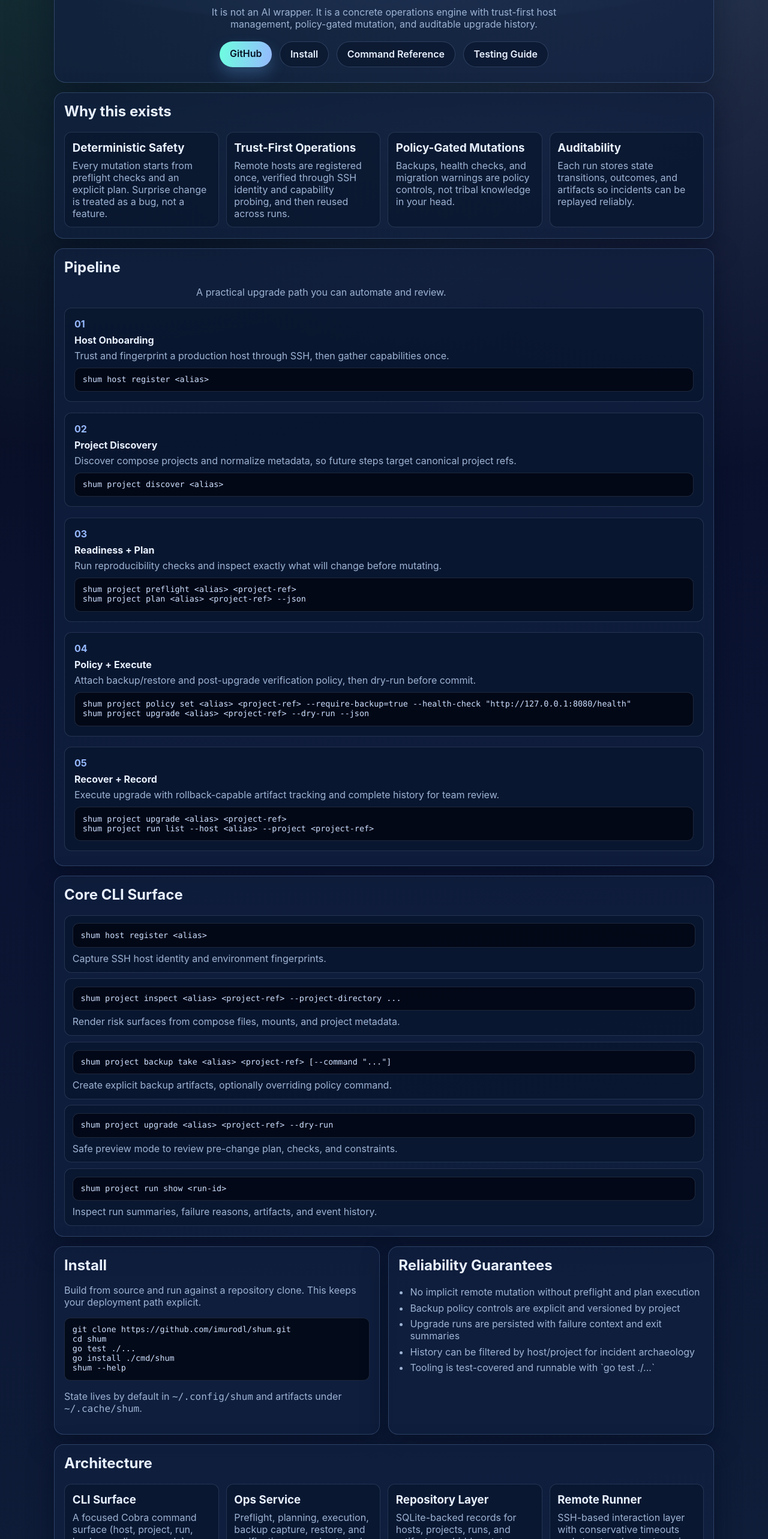
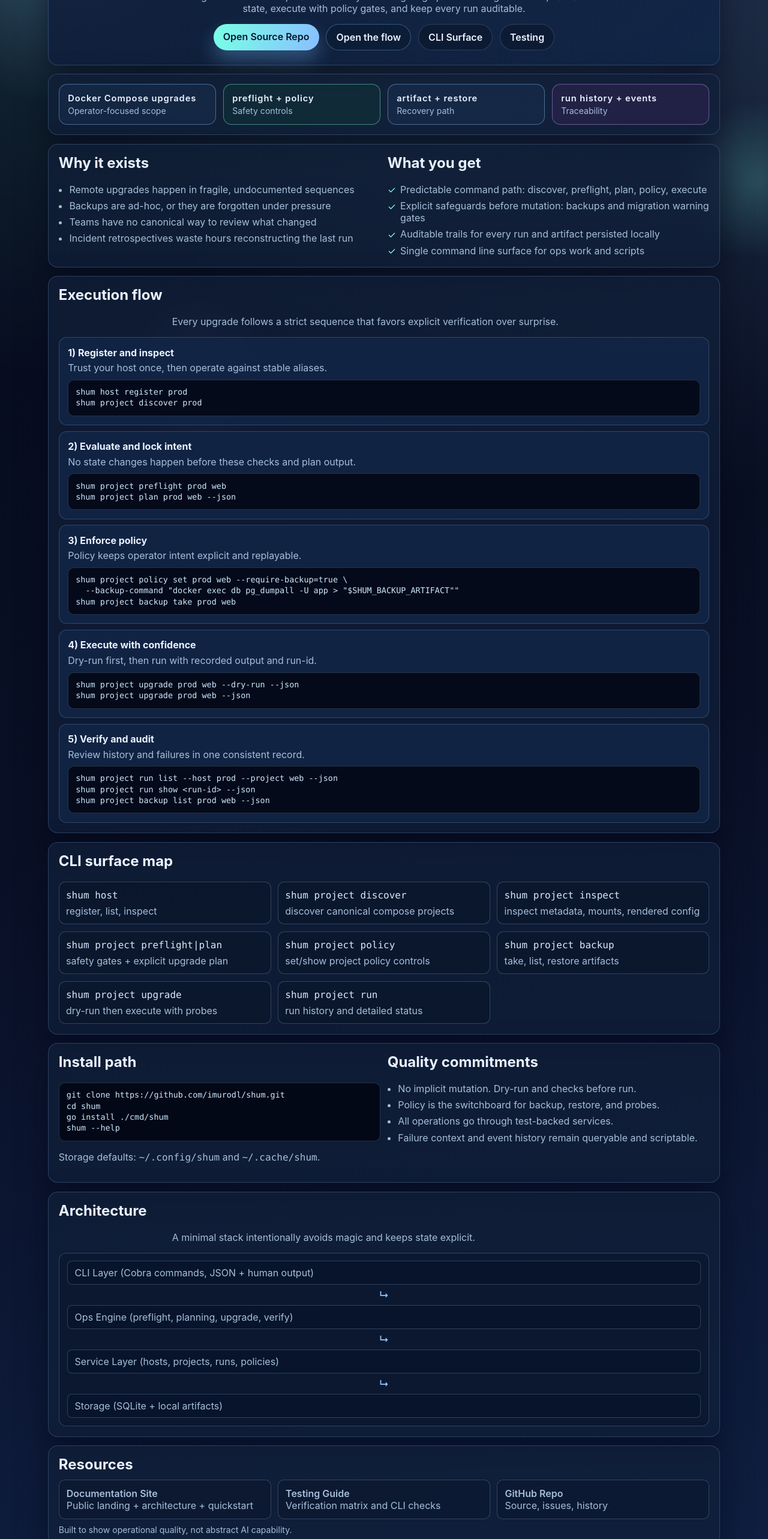
Before and after one commit to imurodl/shum, a Vue app in the folder site/: page / in a window 1280 px wide. Shown: the part 200-2766 px from the top of the page at 60% size. Built offline with nearby package versions, Linux system fonts and the light colour scheme.

Commit message:
feat: launch-style landing redesign for shum docs site

```diff
--- a/site/src/App.vue
+++ b/site/src/App.vue
@@ -1,192 +1,184 @@
 <script setup>
-const principles = [
+const metrics = [
+  { label: 'Operator-focused scope', value: 'Docker Compose upgrades', tone: 'blue' },
+  { label: 'Safety controls', value: 'preflight + policy', tone: 'teal' },
+  { label: 'Recovery path', value: 'artifact + restore', tone: 'blue' },
+  { label: 'Traceability', value: 'run history + events', tone: 'violet' },
+]
+
+const pains = [
+  'Remote upgrades happen in fragile, undocumented sequences',
+  'Backups are ad-hoc, or they are forgotten under pressure',
+  'Teams have no canonical way to review what changed',
+  'Incident retrospectives waste hours reconstructing the last run',
+]
+
+const outcomes = [
+  'Predictable command path: discover, preflight, plan, policy, execute',
+  'Explicit safeguards before mutation: backups and migration warning gates',
+  'Auditable trails for every run and artifact persisted locally',
+  'Single command line surface for ops work and scripts',
+]
+
+const commandFlow = [
   {
-    name: 'Deterministic Safety',
-    body: 'Every mutation starts from preflight checks and an explicit plan. Surprise change is treated as a bug, not a feature.',
+    title: '1) Register and inspect',
+    command: 'shum host register prod\nshum project discover prod',
+    note: 'Trust your host once, then operate against stable aliases.',
   },
   {
-    name: 'Trust-First Operations',
-    body: 'Remote hosts are registered once, verified through SSH identity and capability probing, and then reused across runs.',
+    title: '2) Evaluate and lock intent',
+    command: 'shum project preflight prod web\nshum project plan prod web --json',
+    note: 'No state changes happen before these checks and plan output.',
   },
   {
-    name: 'Policy-Gated Mutations',
-    body: 'Backups, health checks, and migration warnings are policy controls, not tribal knowledge in your head.',
+    title: '3) Enforce policy',
+    command:
+      'shum project policy set prod web --require-backup=true \\\n  --backup-command "docker exec db pg_dumpall -U app > \"$SHUM_BACKUP_ARTIFACT\""\nshum project backup take prod web',
+    note: 'Policy keeps operator intent explicit and replayable.',
   },
   {
-    name: 'Auditability',
-    body: 'Each run stores state transitions, outcomes, and artifacts so incidents can be replayed reliably.',
+    title: '4) Execute with confidence',
+    command: 'shum project upgrade prod web --dry-run --json\nshum project upgrade prod web --json',
+    note: 'Dry-run first, then run with recorded output and run-id.',
+  },
+  {
+    title: '5) Verify and audit',
+    command:
+      'shum project run list --host prod --project web --json\nshum project run show <run-id> --json\nshum project backup list prod web --json',
+    note: 'Review history and failures in one consistent record.',
   },
 ]
 
-const pipeline = [
-  {
-    title: 'Host Onboarding',
-    command: 'shum host register <alias>',
-    detail: 'Trust and fingerprint a production host through SSH, then gather capabilities once.',
-  },
-  {
-    title: 'Project Discovery',
-    command: 'shum project discover <alias>',
-    detail: 'Discover compose projects and normalize metadata, so future steps target canonical project refs.',
-  },
-  {
-    title: 'Readiness + Plan',
-    command: 'shum project preflight <alias> <project-ref>\nshum project plan <alias> <project-ref> --json',
-    detail: 'Run reproducibility checks and inspect exactly what will change before mutating.',
-  },
-  {
-    title: 'Policy + Execute',
-    command: 'shum project policy set <alias> <project-ref> --require-backup=true --health-check "http://127.0.0.1:8080/health"\nshum project upgrade <alias> <project-ref> --dry-run --json',
-    detail: 'Attach backup/restore and post-upgrade verification policy, then dry-run before commit.',
-  },
-  {
-    title: 'Recover + Record',
-    command: 'shum project upgrade <alias> <project-ref>\nshum project run list --host <alias> --project <project-ref>',
-    detail: 'Execute upgrade with rollback-capable artifact tracking and complete history for team review.',
-  },
+const cliSurface = [
+  ['shum host', 'register, list, inspect'],
+  ['shum project discover', 'discover canonical compose projects'],
+  ['shum project inspect', 'inspect metadata, mounts, rendered config'],
+  ['shum project preflight|plan', 'safety gates + explicit upgrade plan'],
+  ['shum project policy', 'set/show project policy controls'],
+  ['shum project backup', 'take, list, restore artifacts'],
+  ['shum project upgrade', 'dry-run then execute with probes'],
+  ['shum project run', 'run history and detailed status'],
 ]
 
-const cliRef = [
-  {
-    command: 'shum host register <alias>',
-    description: 'Capture SSH host identity and environment fingerprints.',
-  },
-  {
-    command: 'shum project inspect <alias> <project-ref> --project-directory ...',
-    description: 'Render risk surfaces from compose files, mounts, and project metadata.',
-  },
-  {
-    command: 'shum project backup take <alias> <project-ref> [--command "..."]',
-    description: 'Create explicit backup artifacts, optionally overriding policy command.',
-  },
-  {
-    command: 'shum project upgrade <alias> <project-ref> --dry-run',
-    description: 'Safe preview mode to review pre-change plan, checks, and constraints.',
-  },
-  {
-    command: 'shum project run show <run-id>',
-    description: 'Inspect run summaries, failure reasons, artifacts, and event history.',
-  },
+const docs = [
+  ['Documentation Site', 'https://imurodl.me/shum/', 'Public landing + architecture + quickstart'],
+  ['Testing Guide', 'https://github.com/imurodl/shum/blob/main/docs/testing.md', 'Verification matrix and CLI checks'],
+  ['GitHub Repo', 'https://github.com/imurodl/shum', 'Source, issues, history'],
 ]
 
-const installCommands = [
-  'git clone https://github.com/imurodl/shum.git',
-  'cd shum',
-  'go test ./...',
-  'go install ./cmd/shum',
-  'shum --help',
-]
-
-const checks = [
-  'No implicit remote mutation without preflight and plan execution',
-  'Backup policy controls are explicit and versioned by project',
-  'Upgrade runs are persisted with failure context and exit summaries',
-  'History can be filtered by host/project for incident archaeology',
-  'Tooling is test-covered and runnable with `go test ./...`',
-]
-
-const architecture = [
-  {
-    name: 'CLI Surface',
-    text: 'A focused Cobra command surface (host, project, run, backup, policy, upgrade) designed for operators.',
-  },
-  {
-    name: 'Ops Service',
-    text: 'Preflight, planning, execution, backup capture, restore, and verification are orchestrated with explicit state transitions.',
-  },
-  {
-    name: 'Repository Layer',
-    text: 'SQLite-backed records for hosts, projects, runs, and artifacts; no hidden state.',
-  },
-  {
-    name: 'Remote Runner',
-    text: 'SSH-based interaction layer with conservative timeouts and structured output parsing.',
-  },
-]
 </script>
 
 <template>
   <div class="page">
     <div class="halo" aria-hidden="true"></div>
-    <main class="stage">
-      <header class="hero">
-        <p class="eyebrow">Self-hosted Operations Infrastructure</p>
+    <div class="glow glow-a"></div>
+    <div class="glow glow-b"></div>
+    <main class="sheet">
+      <header class="hero panel">
+        <p class="eyebrow">Self-Hosted Operations Platform</p>
         <h1>shum</h1>
-        <p class="subtitle">
-          A reliability-first CLI for safer Docker Compose upgrades on remote Linux hosts.
-        </p>
-        <p class="description">
-          It is not an AI wrapper. It is a concrete operations engine with trust-first host management,
-          policy-gated mutation, and auditable upgrade history.
-        </p>
+        <p class="subtitle">Safe, recoverable Docker Compose upgrades for real Linux fleets.</p>
+        <p class="lead">You get deterministic operational safety without giving up control. Register hosts, validate state, execute with policy gates, and keep every run auditable.</p>
         <div class="actions">
-          <a class="btn btn-primary" href="https://github.com/imurodl/shum" target="_blank" rel="noopener noreferrer">GitHub</a>
-          <a class="btn btn-ghost" href="#start">Install</a>
-          <a class="btn btn-ghost" href="#commands">Command Reference</a>
-          <a class="btn btn-ghost" href="https://github.com/imurodl/shum/blob/main/docs/testing.md" target="_blank" rel="noopener noreferrer">Testing Guide</a>
+          <a class="btn btn-primary" href="https://github.com/imurodl/shum" target="_blank" rel="noopener noreferrer">Open Source Repo</a>
+          <a class="btn btn-secondary" href="#flow">Open the flow</a>
+          <a class="btn btn-ghost" href="#cli">CLI Surface</a>
+          <a class="btn btn-ghost" href="https://github.com/imurodl/shum/blob/main/docs/testing.md">Testing</a>
         </div>
       </header>
 
-      <section class="panel">
-        <h2>Why this exists</h2>
-        <div class="grid">
-          <article v-for="item in principles" :key="item.name" class="card">
-            <h3>{{ item.name }}</h3>
-            <p>{{ item.body }}</p>
+      <section class="panel metrics">
+        <article v-for="item in metrics" :key="item.label" :class="['metric', `tone-${item.tone}`]">
+          <p class="metric-value">{{ item.value }}</p>
+          <p class="metric-label">{{ item.label }}</p>
+        </article>
+      </section>
+
+      <section class="panel split-2">
+        <article>
+          <h2>Why it exists</h2>
+          <ul class="list">
+            <li v-for="item in pains" :key="item">{{ item }}</li>
+          </ul>
+        </article>
+        <article>
+          <h2>What you get</h2>
+          <ol class="check-list">
+            <li v-for="item in outcomes" :key="item">
+              <span class="dot" aria-hidden="true">✓</span>
+              <span>{{ item }}</span>
+            </li>
+          </ol>
+        </article>
+      </section>
+
+      <section class="panel" id="flow">
+        <h2>Execution flow</h2>
+        <p class="section-copy">Every upgrade follows a strict sequence that favors explicit verification over surprise.</p>
+        <div class="timeline">
+          <article v-for="step in commandFlow" :key="step.title" class="timeline-card">
+            <h3>{{ step.title }}</h3>
+            <p>{{ step.note }}</p>
+            <pre><code>{{ step.command }}</code></pre>
           </article>
         </div>
       </section>
 
-      <section class="panel">
-        <h2>Pipeline</h2>
-        <p class="section-copy">A practical upgrade path you can automate and review.</p>
-        <ol class="steps">
-          <li v-for="(step, index) in pipeline" :key="step.title" class="step">
-            <span class="step-index">0{{ index + 1 }}</span>
-            <h3>{{ step.title }}</h3>
-            <p>{{ step.detail }}</p>
-            <pre><code>{{ step.command }}</code></pre>
-          </li>
-        </ol>
-      </section>
-
-      <section class="panel" id="commands">
-        <h2>Core CLI Surface</h2>
-        <div class="command-list">
-          <div v-for="item in cliRef" :key="item.command" class="command-item">
-            <pre><code>{{ item.command }}</code></pre>
-            <p>{{ item.description }}</p>
-          </div>
+      <section class="panel" id="cli">
+        <h2>CLI surface map</h2>
+        <div class="cli-grid">
+          <article v-for="entry in cliSurface" :key="entry[0]" class="cli-row">
+            <code>{{ entry[0] }}</code>
+            <p>{{ entry[1] }}</p>
+          </article>
         </div>
       </section>
 
-      <section class="split">
-        <article id="start" class="panel">
-          <h2>Install</h2>
-          <p class="section-copy">
-            Build from source and run against a repository clone. This keeps your deployment path explicit.
-          </p>
-          <pre><code>{{ installCommands.join('\n') }}</code></pre>
-          <p class="muted">State lives by default in <code>~/.config/shum</code> and artifacts under <code>~/.cache/shum</code>.</p>
+      <section class="panel split-2">
+        <article>
+          <h2>Install path</h2>
+          <pre><code>git clone https://github.com/imurodl/shum.git
+cd shum
+go install ./cmd/shum
+shum --help</code></pre>
+          <p class="muted">Storage defaults: <code>~/.config/shum</code> and <code>~/.cache/shum</code>.</p>
         </article>
-
-        <article class="panel">
-          <h2>Reliability Guarantees</h2>
-          <ul>
-            <li v-for="item in checks" :key="item">{{ item }}</li>
+        <article>
+          <h2>Quality commitments</h2>
+          <ul class="list">
+            <li>No implicit mutation. Dry-run and checks before run.</li>
+            <li>Policy is the switchboard for backup, restore, and probes.</li>
+            <li>All operations go through test-backed services.</li>
+            <li>Failure context and event history remain queryable and scriptable.</li>
           </ul>
         </article>
       </section>
 
       <section class="panel">
         <h2>Architecture</h2>
-        <div class="grid architecture">
-          <article v-for="item in architecture" :key="item.name" class="card">
-            <h3>{{ item.name }}</h3>
-            <p>{{ item.text }}</p>
-          </article>
+        <p class="section-copy">A minimal stack intentionally avoids magic and keeps state explicit.</p>
+        <div class="arch">
+          <div class="arch-layer">CLI Layer (Cobra commands, JSON + human output)</div>
+          <div class="arch-arrow">↳</div>
+          <div class="arch-layer">Ops Engine (preflight, planning, upgrade, verify)</div>
+          <div class="arch-arrow">↳</div>
+          <div class="arch-layer">Service Layer (hosts, projects, runs, policies)</div>
+          <div class="arch-arrow">↳</div>
+          <div class="arch-layer">Storage (SQLite + local artifacts)</div>
         </div>
       </section>
+
+      <footer class="panel footer">
+        <h2>Resources</h2>
+        <div class="resource-grid">
+          <a v-for="resource in docs" :key="resource[0]" :href="resource[1]" target="_blank" rel="noopener noreferrer" class="resource-card">
+            <p class="resource-title">{{ resource[0] }}</p>
+            <p>{{ resource[2] }}</p>
+          </a>
+        </div>
+        <p class="muted tiny">Built to show operational quality, not abstract AI capability.</p>
+      </footer>
     </main>
   </div>
 </template>
--- a/site/src/style.css
+++ b/site/src/style.css
@@ -1,121 +1,162 @@
 :root {
-  --bg: #040913;
-  --bg-soft: #0d1528;
-  --panel: rgba(17, 33, 64, 0.72);
-  --line: rgba(154, 194, 255, 0.22);
-  --text: #e8f1ff;
-  --muted: #9eb4d4;
-  --accent: #6cffdf;
-  --accent-alt: #96b9ff;
-  --danger: #ff647f;
+  --bg-0: #050b1a;
+  --bg-1: #090f25;
+  --panel: rgba(17, 31, 57, 0.74);
+  --panel-strong: rgba(20, 39, 72, 0.84);
+  --line: rgba(155, 195, 255, 0.22);
+  --text: #eaf2ff;
+  --muted: #a5bfd9;
+  --teal: #79ffe6;
+  --blue: #88c0ff;
+  --violet: #c59bff;
+  --ring: rgba(122, 198, 255, 0.35);
 }
 
-*,
-*::before,
-*::after {
+*, *::before, *::after {
   box-sizing: border-box;
 }
 
 @media (prefers-reduced-motion: reduce) {
   * {
-    animation-duration: 0s !important;
+    animation-duration: 0.01ms !important;
     animation-iteration-count: 1 !important;
     transition-duration: 0.01ms !important;
   }
 }
 
+html {
+  scroll-behavior: smooth;
+}
+
 body {
   margin: 0;
+  color: var(--text);
+  min-height: 100vh;
   font-family: Inter, 'Segoe UI', 'Trebuchet MS', sans-serif;
-  color: var(--text);
   background:
-    radial-gradient(circle at 16% -8%, rgba(108, 255, 223, 0.22), transparent 36%),
-    radial-gradient(circle at 86% 0%, rgba(150, 185, 255, 0.26), transparent 32%),
-    linear-gradient(170deg, #050913 0%, #0a1230 42%, #0f1e3a 100%);
-  min-height: 100vh;
+    radial-gradient(circle at 15% -10%, rgba(121, 255, 230, 0.2), transparent 34%),
+    radial-gradient(circle at 88% 0%, rgba(136, 192, 255, 0.22), transparent 34%),
+    linear-gradient(168deg, var(--bg-0) 0%, var(--bg-1) 52%, #0f1f41 100%);
 }
 
 .page {
   min-height: 100vh;
   display: flex;
   justify-content: center;
+  padding: 0 0 2.4rem;
+  position: relative;
+  overflow: hidden;
+}
+
+.sheet {
+  width: min(1120px, calc(100% - 2.4rem));
+  margin-top: 1.6rem;
+  display: grid;
+  gap: 0.9rem;
+  z-index: 1;
 }
 
 .halo {
   position: fixed;
-  inset: -180px -120px auto;
-  height: 420px;
-  border-radius: 100%;
-  background: radial-gradient(circle, rgba(150, 185, 255, 0.28), transparent 68%);
-  filter: blur(2px);
+  left: -190px;
+  top: -160px;
+  width: 560px;
+  height: 560px;
+  border-radius: 50%;
+  background: radial-gradient(circle, rgba(136, 192, 255, 0.24), transparent 64%);
+  filter: blur(3px);
   pointer-events: none;
 }
 
-.stage {
-  width: min(1100px, calc(100% - 2.4rem));
-  padding: 3.2rem 0 4rem;
-  display: grid;
-  gap: 1rem;
+.glow {
+  position: fixed;
+  width: 280px;
+  height: 280px;
+  border-radius: 50%;
+  pointer-events: none;
+  filter: blur(5px);
+  z-index: 0;
+}
+
+.glow-a {
+  right: -120px;
+  top: 45%;
+  background: radial-gradient(circle, rgba(121, 255, 230, 0.2), transparent 68%);
+}
+
+.glow-b {
+  left: 15%;
+  bottom: -170px;
+  background: radial-gradient(circle, rgba(197, 155, 255, 0.2), transparent 70%);
+}
+
+.panel {
   position: relative;
+  border: 1px solid var(--line);
+  background: var(--panel);
+  border-radius: 16px;
+  padding: 1rem 1.05rem 1.05rem;
+  box-shadow: 0 20px 50px rgba(2, 8, 25, 0.52);
+  animation: rise 0.45s ease;
 }
 
 .hero {
   text-align: center;
-  padding: 1.2rem 1rem 1.6rem;
-  border: 1px solid var(--line);
-  background: var(--panel);
-  border-radius: 20px;
-  box-shadow: 0 30px 70px rgba(4, 11, 29, 0.5);
+  padding: 1.4rem 1rem 1.5rem;
+  background: linear-gradient(135deg, rgba(14, 28, 56, 0.82), rgba(17, 37, 71, 0.9));
 }
 
 .eyebrow {
   margin: 0;
+  text-transform: uppercase;
+  font-size: 0.74rem;
+  letter-spacing: 0.22em;
   color: var(--muted);
-  font-size: 0.75rem;
-  letter-spacing: 0.22em;
-  text-transform: uppercase;
+}
+
+h1, h2, h3 {
+  margin-top: 0;
 }
 
 h1 {
-  margin: 0.45rem 0 0.55rem;
-  font-size: clamp(2.4rem, 8vw, 4rem);
-  line-height: 1;
-  letter-spacing: 0.04em;
-  font-weight: 800;
-}
-
-h2,
-h3 {
-  margin-top: 0;
+  font-size: clamp(2.35rem, 7vw, 4rem);
+  margin-bottom: 0.35rem;
 }
 
 .subtitle,
-.description,
+.lead,
 .section-copy {
-  color: var(--text);
-  max-width: 62ch;
+  max-width: 70ch;
   margin-left: auto;
   margin-right: auto;
 }
 
-.description {
+.subtitle {
+  font-size: 1.12rem;
+  color: var(--text);
+  margin-bottom: 0.2rem;
+}
+
+.lead,
+.section-copy {
   color: var(--muted);
-  margin-bottom: 1.2rem;
+  margin-top: 0.3rem;
 }
 
 .actions {
+  margin-top: 1.05rem;
   display: flex;
+  gap: 0.74rem;
+  justify-content: center;
   flex-wrap: wrap;
-  justify-content: center;
-  gap: 0.8rem;
 }
 
 .btn {
-  border-radius: 999px;
   text-decoration: none;
   font-weight: 600;
-  padding: 0.65rem 1.05rem;
-  transition: transform 0.2s ease, background-color 0.2s ease, box-shadow 0.2s ease;
+  padding: 0.67rem 1rem;
+  border-radius: 999px;
+  transition: transform 0.18s ease, box-shadow 0.18s ease, background-color 0.18s ease;
 }
 
 .btn:hover {
@@ -123,132 +164,223 @@ h3 {
 }
 
 .btn-primary {
-  color: #061224;
-  background: linear-gradient(100deg, var(--accent), var(--accent-alt));
-  box-shadow: 0 12px 24px rgba(111, 182, 255, 0.26);
+  color: #06172e;
+  background: linear-gradient(100deg, var(--teal), var(--blue));
+  box-shadow: 0 16px 30px rgba(125, 190, 255, 0.32);
+}
+
+.btn-secondary {
+  color: var(--text);
+  background: rgba(12, 29, 52, 0.78);
+  border: 1px solid rgba(130, 201, 255, 0.35);
 }
 
 .btn-ghost {
+  color: var(--text);
   border: 1px solid var(--line);
-  color: var(--text);
-  background: rgba(8, 18, 40, 0.56);
+  background: rgba(11, 22, 42, 0.6);
 }
 
-.panel {
-  background: var(--panel);
-  border: 1px solid var(--line);
-  border-radius: 16px;
-  padding: 1rem 1rem 1.1rem;
-  box-shadow: 0 16px 40px rgba(4, 11, 29, 0.55);
-  animation: rise 0.5s ease both;
+.metrics,
+.split-2,
+.cli-grid,
+.resource-grid {
+  display: grid;
+  gap: 0.72rem;
 }
 
-.grid {
-  display: grid;
-  gap: 0.75rem;
-  grid-template-columns: repeat(auto-fit, minmax(230px, 1fr));
+.metrics {
+  grid-template-columns: repeat(auto-fit, minmax(180px, 1fr));
 }
 
-.card,
-.step,
-.command-item {
-  background: rgba(7, 19, 41, 0.55);
-  border: 1px solid rgba(170, 206, 255, 0.16);
-  border-radius: 12px;
-  padding: 0.8rem;
+.metric {
+  border-radius: 14px;
+  padding: 0.85rem 0.9rem;
+  border: 1px solid rgba(165, 205, 255, 0.23);
+  background: rgba(10, 21, 39, 0.62);
 }
 
-.card h3 {
-  margin: 0.1rem 0 0.45rem;
+.metric-value {
+  margin: 0;
+  font-size: 0.92rem;
+  letter-spacing: 0.06em;
+  color: var(--text);
+  font-weight: 600;
 }
 
-.card p {
-  margin: 0;
+.metric-label {
+  margin: 0.2rem 0 0;
   color: var(--muted);
+  font-size: 0.88rem;
 }
 
-.section-copy {
-  margin-top: -0.2rem;
-  color: var(--muted);
+.tone-blue {
+  border-color: rgba(136, 192, 255, 0.45);
+  background: rgba(30, 53, 95, 0.34);
 }
 
-.steps {
-  margin: 0;
-  padding-left: 0;
-  display: grid;
-  gap: 0.7rem;
-  list-style: none;
+.tone-teal {
+  border-color: rgba(121, 255, 230, 0.45);
+  background: rgba(19, 67, 57, 0.31);
 }
 
-.step {
-  padding: 1rem;
+.tone-violet {
+  border-color: rgba(197, 155, 255, 0.45);
+  background: rgba(69, 38, 96, 0.3);
 }
 
-.step-index {
-  color: var(--accent-alt);
-  font-weight: 700;
-  margin-bottom: 0.45rem;
-  display: inline-flex;
+.split-2 {
+  grid-template-columns: repeat(2, minmax(0, 1fr));
 }
 
-.step h3 {
+.list,
+.check-list {
+  margin: 0.45rem 0 0;
+  padding-left: 1.1rem;
+  color: var(--muted);
+  display: grid;
+  gap: 0.45rem;
+}
+
+.check-list {
+  list-style: none;
+  padding-left: 0;
+}
+
+.check-list li {
+  display: flex;
+  gap: 0.45rem;
+  align-items: flex-start;
+}
+
+.dot {
+  color: var(--teal);
+  margin-top: 0.02rem;
+}
+
+.timeline {
+  display: grid;
+  gap: 0.6rem;
+  margin-top: 0.7rem;
+}
+
+.timeline-card {
+  padding: 0.9rem;
+  border: 1px solid rgba(174, 207, 255, 0.2);
+  border-radius: 13px;
+  background: var(--panel-strong);
+}
+
+.timeline-card h3 {
   margin: 0 0 0.35rem;
   font-size: 1rem;
 }
 
-.step p {
-  margin: 0 0 0.65rem;
-  color: var(--muted);
-}
-
-.split {
-  display: grid;
-  gap: 0.9rem;
-  grid-template-columns: repeat(2, minmax(0, 1fr));
-}
-
-.command-list {
-  display: grid;
-  gap: 0.6rem;
-}
-
-.command-item p {
-  margin: 0.5rem 0 0;
+.timeline-card p {
+  margin: 0 0 0.6rem;
   color: var(--muted);
 }
 
 pre {
   margin: 0;
-  white-space: pre-wrap;
   overflow: auto;
-  border: 1px solid rgba(170, 206, 255, 0.16);
+  background: rgba(3, 7, 20, 0.88);
+  border: 1px solid rgba(169, 205, 255, 0.2);
   border-radius: 10px;
-  background: rgba(3, 7, 20, 0.86);
-  padding: 0.7rem 0.8rem;
+  padding: 0.7rem 0.75rem;
 }
 
 pre code {
   font-family: ui-monospace, SFMono-Regular, Menlo, Consolas, 'Liberation Mono', monospace;
   font-size: 0.84rem;
-  color: #cfe1ff;
+  line-height: 1.36;
+  color: #cfe8ff;
+  white-space: pre-wrap;
 }
 
 code {
   font-family: ui-monospace, SFMono-Regular, Menlo, Consolas, 'Liberation Mono', monospace;
 }
 
-.panel ul {
-  margin: 0.2rem 0 0;
-  padding-left: 1.2rem;
+.cli-grid {
+  grid-template-columns: repeat(auto-fill, minmax(280px, 1fr));
+}
+
+.cli-row {
+  border: 1px solid rgba(168, 205, 255, 0.24);
+  background: rgba(10, 21, 39, 0.55);
+  border-radius: 11px;
+  padding: 0.7rem;
+}
+
+.cli-row code {
+  color: #d6e9ff;
+}
+
+.cli-row p {
+  margin: 0.44rem 0 0;
   color: var(--muted);
 }
 
-.panel li {
-  margin-bottom: 0.4rem;
+.arch {
+  margin-top: 0.6rem;
+  border: 1px solid rgba(167, 208, 255, 0.24);
+  border-radius: 12px;
+  background: rgba(10, 23, 44, 0.66);
+  padding: 0.8rem;
+  display: grid;
+  gap: 0.45rem;
+}
+
+.arch-layer {
+  padding: 0.55rem 0.75rem;
+  border-radius: 8px;
+  background: rgba(7, 20, 42, 0.72);
+  border: 1px solid rgba(164, 203, 255, 0.24);
+  color: var(--muted);
+}
+
+.arch-arrow {
+  justify-self: center;
+  color: var(--blue);
+  font-weight: 700;
+}
+
+.resource-grid {
+  margin: 0.7rem 0 0;
+  grid-template-columns: repeat(auto-fit, minmax(190px, 1fr));
+}
+
+.resource-card {
+  border: 1px solid rgba(164, 204, 255, 0.24);
+  border-radius: 10px;
+  padding: 0.75rem;
+  color: var(--text);
+  text-decoration: none;
+  background: rgba(10, 22, 42, 0.5);
+}
+
+.resource-title {
+  margin: 0 0 0.4rem;
+  font-weight: 600;
+}
+
+.resource-card p {
+  margin: 0;
+  color: var(--muted);
 }
 
 .muted {
   color: var(--muted);
+}
+
+.tiny {
+  margin: 0.55rem 0 0;
+  font-size: 0.88rem;
+}
+
+.footer h2 {
+  margin-bottom: 0.1rem;
 }
 
 @keyframes rise {
@@ -262,15 +394,23 @@ code {
   }
 }
 
-@media (max-width: 880px) {
-  .split {
+@media (max-width: 900px) {
+  .split-2 {
     grid-template-columns: 1fr;
+  }
+
+  .sheet {
+    width: min(100%, calc(100% - 1.1rem));
   }
 }
 
 @media (max-width: 520px) {
-  .stage {
-    width: min(100%, calc(100% - 1.2rem));
-    padding-top: 1.3rem;
+  .sheet {
+    margin-top: 0.95rem;
+  }
+
+  .hero {
+    padding-top: 1rem;
+    padding-bottom: 1rem;
   }
 }
```
